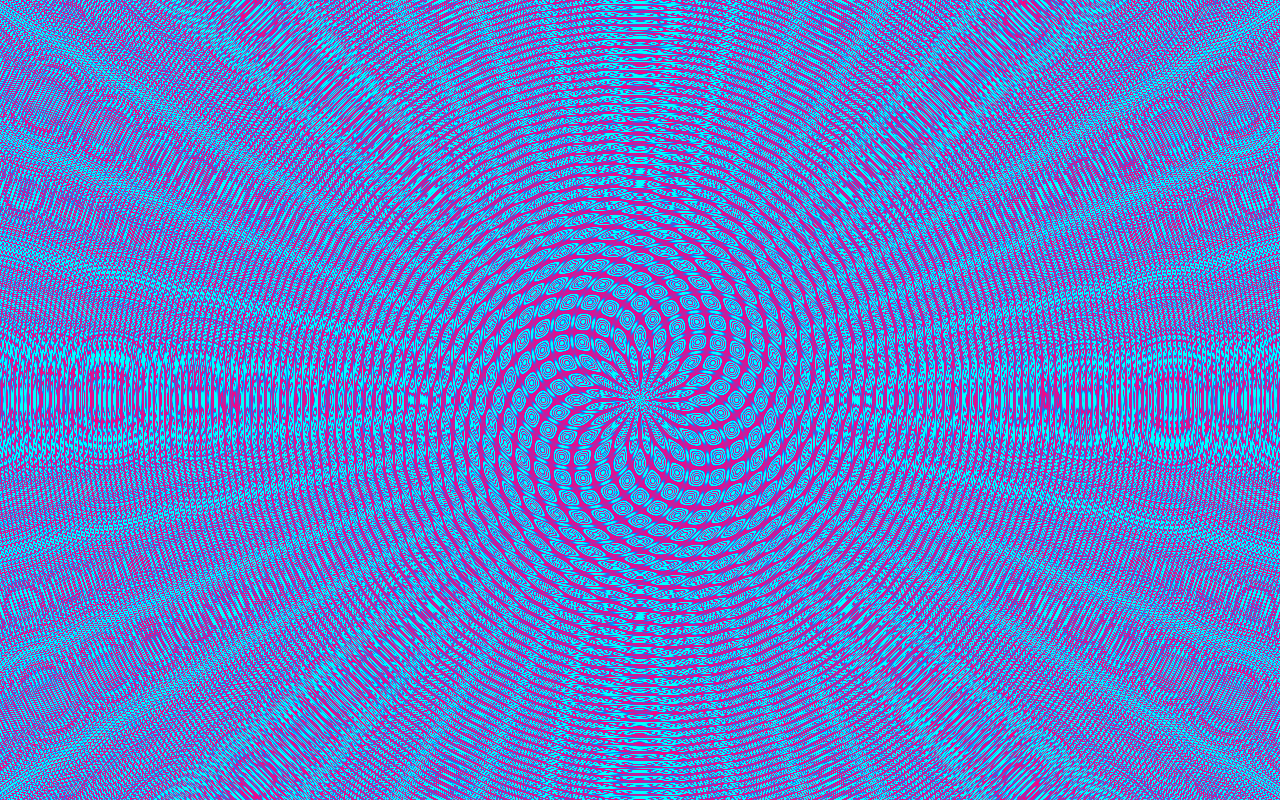
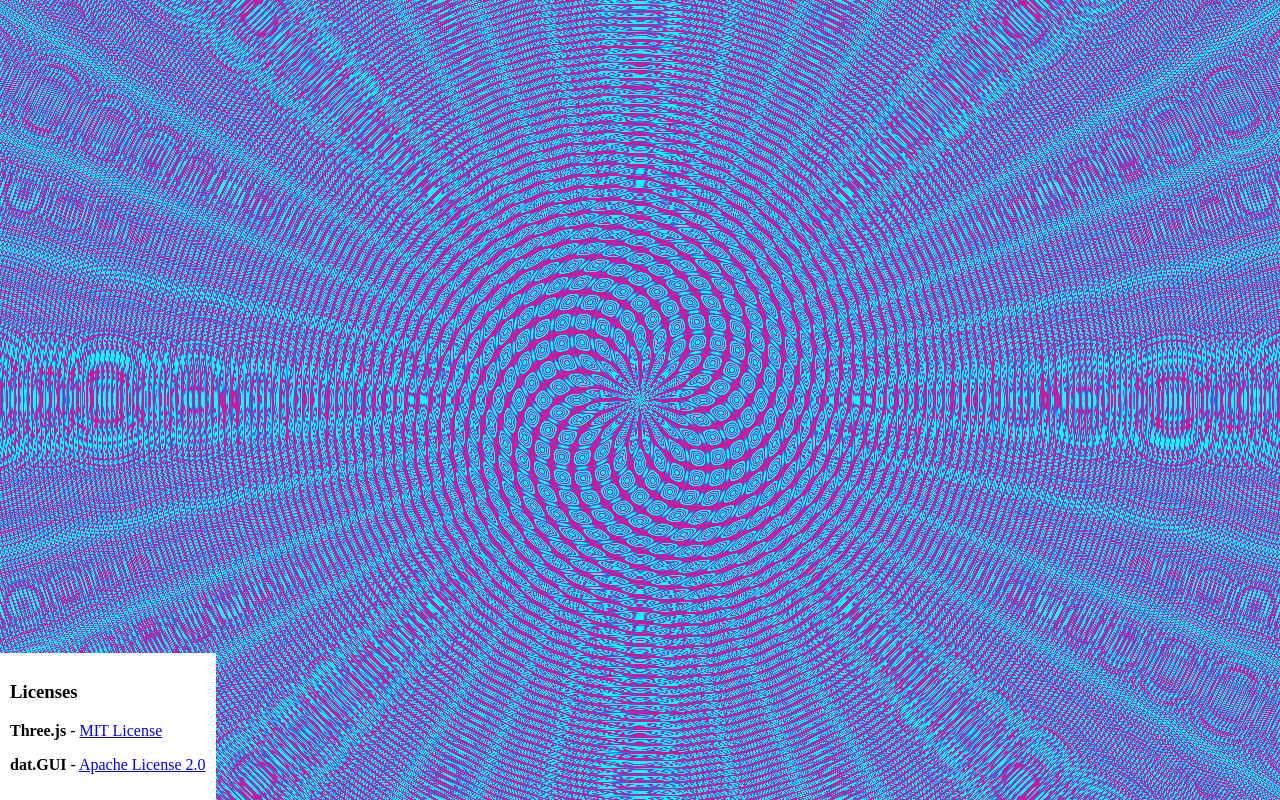
Before and after one commit to nyx4d/Nyxdala, a plain HTML site: page index.html in a window 1280 px wide. Drawn offline with nearby package versions, Linux system fonts and the light colour scheme; animation ran at ten frames a second.

Commit message:
Update index.html
added the Licenses

```diff
--- a/index.html
+++ b/index.html
@@ -209,5 +209,11 @@ PI * PI / PI + pattern);
         }
     })();
 </script>
+    <!-- License Information -->
+<div id="license-info" style="position: absolute; bottom: 0; left: 0; background: white; padding: 10px; z-index: 100;">
+    <h3>Licenses</h3>
+    <p><strong>Three.js</strong> - <a href="https://github.com/mrdoob/three.js/blob/dev/LICENSE">MIT License</a></p>
+    <p><strong>dat.GUI</strong> - <a href="https://github.com/dataarts/dat.gui/blob/master/LICENSE">Apache License 2.0</a></p>
+</div>
 </body>
 </html>
```
